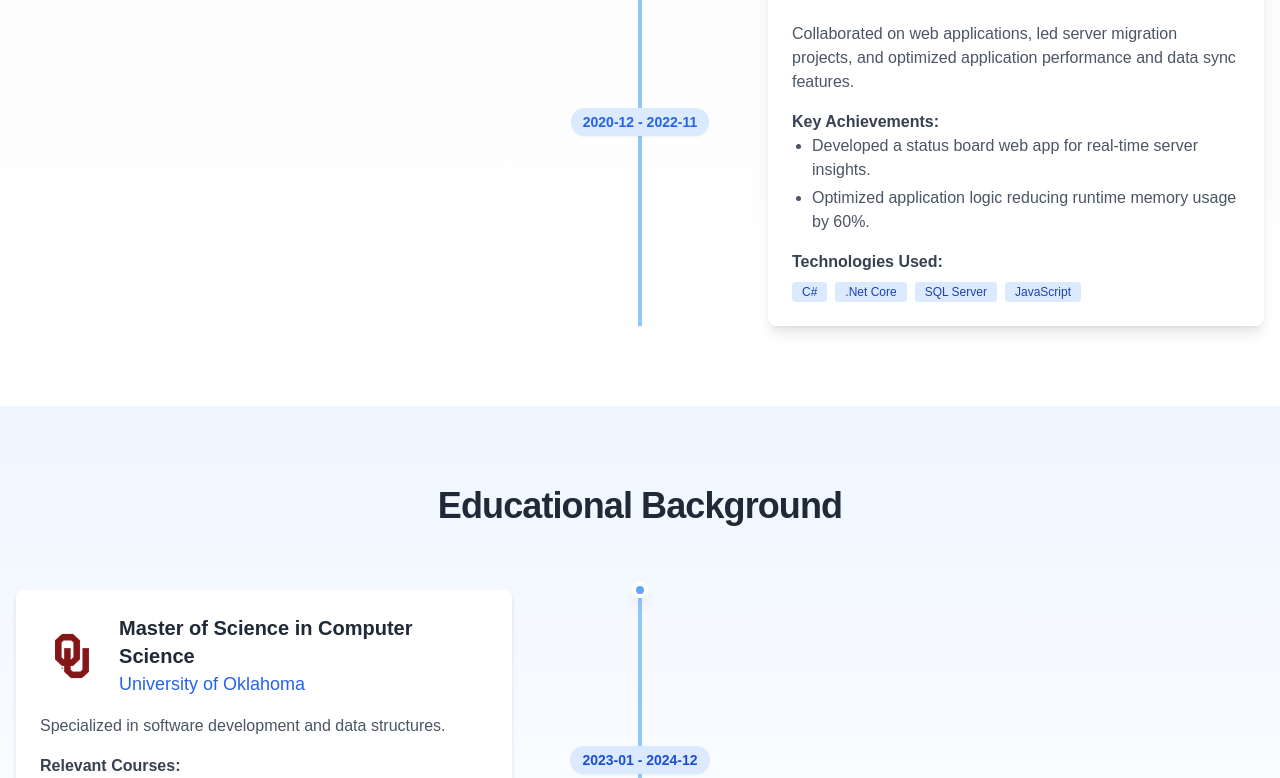
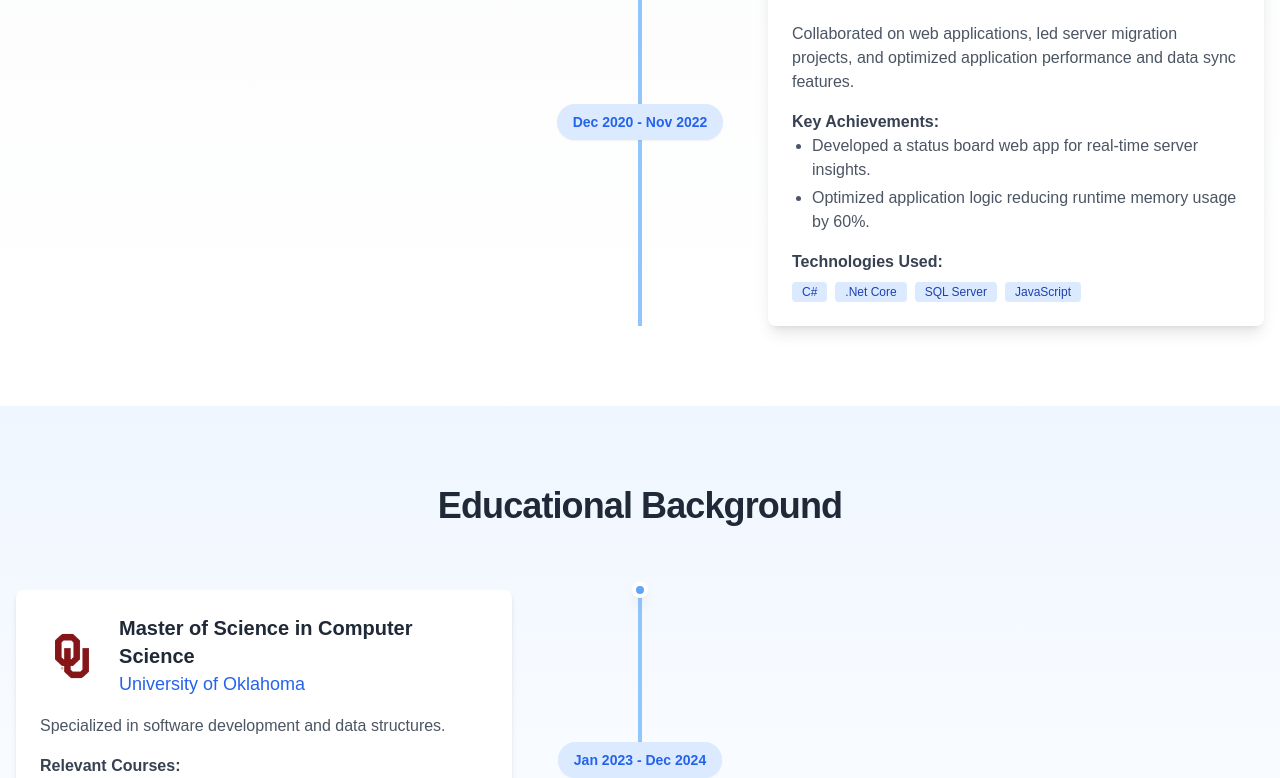
Before and after one commit to sriram-boddeda/sriram-boddeda.github.io, a Next.js app: page / in a window 1280 px wide. Shown: the part 3522-4300 px from the top of the page. Built offline with nearby package versions, Linux system fonts and the light colour scheme.

Commit message:
Refactor date display in Education and WorkExperience components

```diff
--- a/components/Education.tsx
+++ b/components/Education.tsx
@@ -1,6 +1,7 @@
 import { EducationData } from "@/types/portfolioTypes";
 import React from "react";
 import EducationCard from "./EducationCard";
+import TimelineDateRange from "./TimelineDateRange";
 
 interface EducationsProps {
   data: EducationData[];
@@ -37,11 +38,10 @@ const Education: React.FC<EducationsProps> = ({ data }) => {
                       </div>
                     )}
                   </div>
-                  <div className="md:w-2/12 flex justify-center mb-8 md:mb-0">
-                    <div className="text-sm font-semibold text-blue-700 dark:text-blue-300 bg-blue-100 dark:bg-blue-900 py-1 px-3 rounded-full shadow-sm">
-                      {edu.startDate} - {edu.endDate}
-                    </div>
-                  </div>
+                  <TimelineDateRange
+                    startDate={edu.startDate}
+                    endDate={edu.endDate}
+                  />
                   <div className="md:w-5/12">
                     {index % 2 !== 0 && (
                       <div className="hidden md:block">
--- a/components/WorkExperience.tsx
+++ b/components/WorkExperience.tsx
@@ -1,6 +1,7 @@
 import React from "react";
 import ExperienceCard from "./ExperienceCard";
 import { ExperienceData } from "@/types/portfolioTypes";
+import TimelineDateRange from "./TimelineDateRange";
 
 interface WorkExperienceProps {
   data: ExperienceData[];
@@ -37,11 +38,10 @@ const WorkExperience: React.FC<WorkExperienceProps> = ({ data }) => {
                       </div>
                     )}
                   </div>
-                  <div className="md:w-2/12 flex justify-center mb-8 md:mb-0">
-                    <div className="text-sm font-semibold text-blue-600 bg-blue-100 py-1 px-3 rounded-full shadow-sm">
-                      {experience.startDate} - {experience.endDate || "Present"}
-                    </div>
-                  </div>
+                  <TimelineDateRange
+                    startDate={experience.startDate}
+                    endDate={experience.endDate}
+                  />
                   <div className="md:w-5/12">
                     {index % 2 !== 0 && (
                       <div className="hidden md:block">
```
